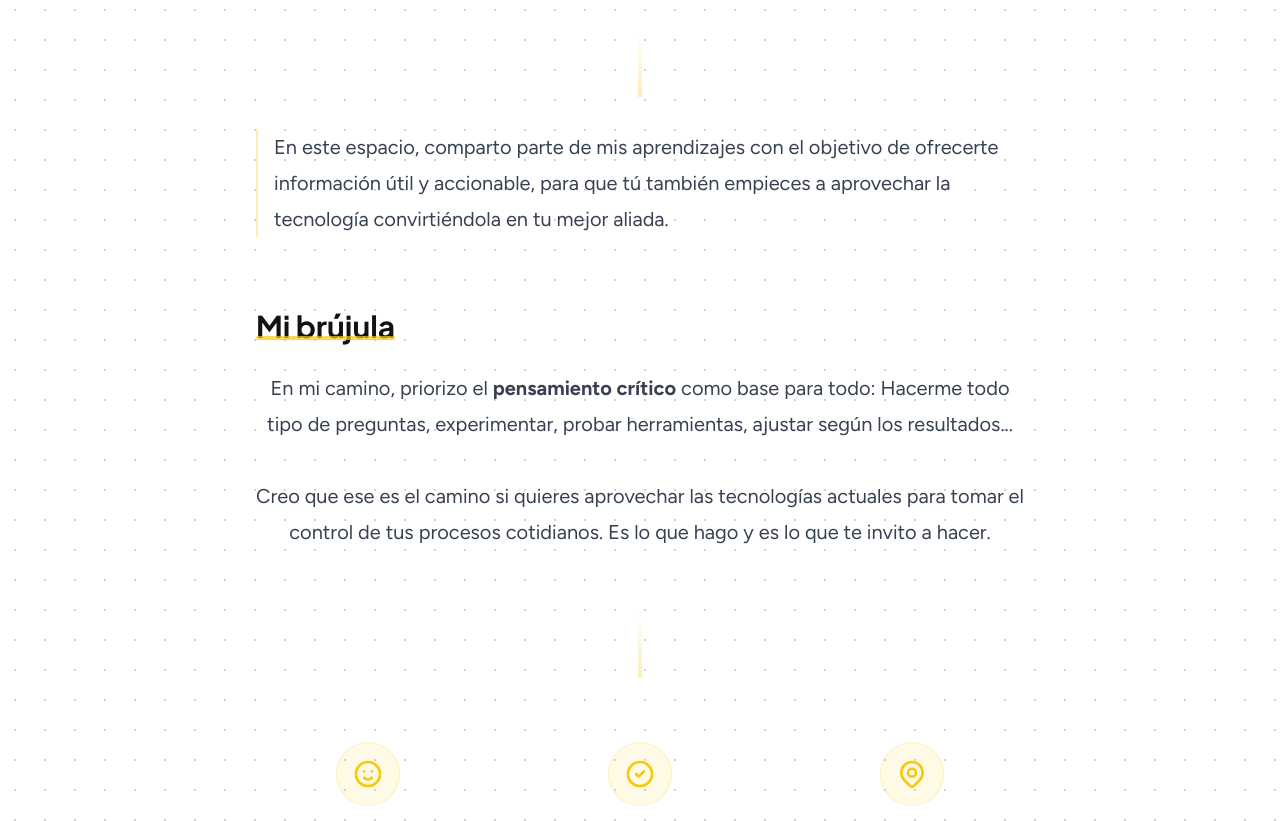
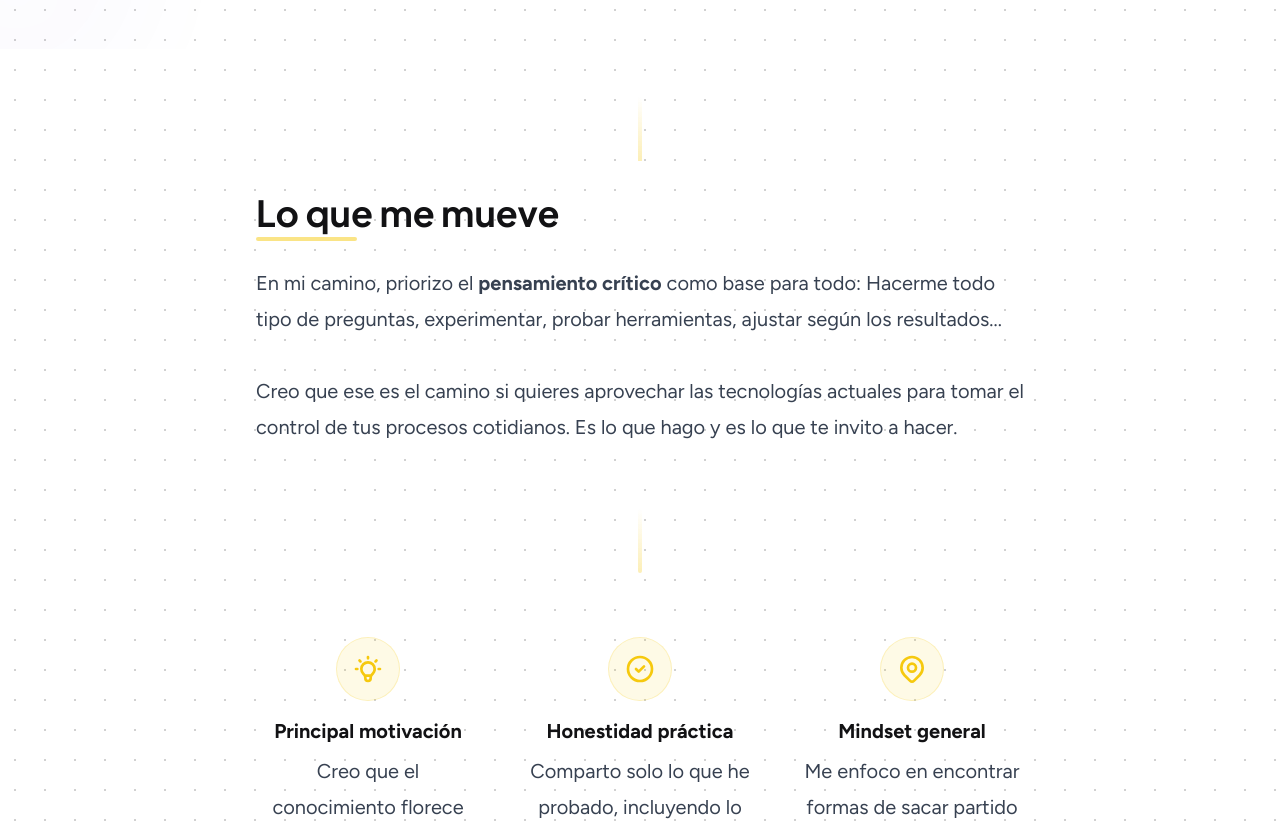
Before and after one commit to juanda-pro/juanda.pro, a Vue app in the folder app/: page /soy in a window 1280 px wide. Shown: the part 880-1701 px from the top of the page. Built offline with nearby package versions, Linux system fonts and the light colour scheme.

Commit message:
feat(content): Actualizar textos de la página 'Soy' y sincronizar documentación

```diff
--- a/app/src/views/SoyView.vue
+++ b/app/src/views/SoyView.vue
@@ -60,6 +60,8 @@ onMounted(() => {
           <div class="md:w-3/4 text-center md:text-left fade-in-element transform transition-all duration-700 opacity-0 translate-y-4">
             <p class="text-xl md:text-2xl text-secondary-light dark:text-secondary-dark leading-relaxed">
               Hola, soy Juan David Ocampo, aunque la mayoría me llama Juanda. Desde hace años, me apasiona explorar herramientas que simplifican procesos administrativos, como hojas de cálculo, scripts, bases de conocimiento o automatizaciones con iA.
+              <br><br>
+              En este espacio, comparto parte de mis aprendizajes con el objetivo de ofrecerte información útil y accionable, para que tú también empieces a aprovechar la tecnología convirtiéndola en tu mejor aliada.
             </p>
           </div>
         </div>
@@ -71,21 +73,11 @@ onMounted(() => {
       <!-- Elemento decorativo de conexión -->
       <div class="absolute top-0 left-1/2 transform -translate-x-1/2 -translate-y-1/2 w-1 h-16 bg-gradient-to-b from-transparent to-brand-accent/30 dark:to-brand-accent/20"></div>
       <div class="max-w-3xl mx-auto prose prose-lg lg:prose-xl dark:prose-invert text-secondary-light dark:text-secondary-dark fade-in-element transform transition-all duration-700 opacity-0 translate-y-4">
-        <!-- Second paragraph moved here -->
-        <p class="mb-10 relative pl-4 border-l-2 border-brand-accent/30 dark:border-brand-accent/20">
-          En este espacio, comparto parte de mis aprendizajes con el objetivo de ofrecerte información útil y accionable, para que tú también empieces a aprovechar la tecnología convirtiéndola en tu mejor aliada.
-        </p>
-
-        <h2 class="text-2xl md:text-3xl font-bold font-heading text-primary-light dark:text-primary-dark mb-6 inline-flex items-center gap-3">
-          <span class="relative inline-block">
-            Mi brújula
-            <span class="absolute bottom-0 left-0 w-full h-1 bg-brand-accent/70 dark:bg-brand-accent/50 rounded-full transform -translate-y-1"></span>
-          </span>
+        <h2 class="text-4xl font-bold font-heading text-primary-light dark:text-primary-dark mb-8 relative inline-block">
+          Lo que me mueve
+          <span class="absolute -bottom-2 left-0 w-1/3 h-1 bg-brand-accent/50 rounded-full"></span>
         </h2>
-
-
-
-        <p class="text-center max-w-3xl mx-auto">
+        <p>
           En mi camino, priorizo el <strong>pensamiento crítico</strong> como base para todo: Hacerme todo tipo de preguntas, experimentar, probar herramientas, ajustar según los resultados...
           <br><br>
           Creo que ese es el camino si quieres aprovechar las tecnologías actuales para tomar el control de tus procesos cotidianos. Es lo que hago y es lo que te invito a hacer.
@@ -99,9 +91,9 @@ onMounted(() => {
         <ul class="not-prose grid md:grid-cols-3 gap-12 text-center pl-0">
           <li class="fade-in-element opacity-0 transform translate-y-4">
             <div class="mb-4 inline-flex items-center justify-center w-16 h-16 rounded-full bg-brand-accent/10 dark:bg-brand-accent/5 border border-brand-accent/20">
-              <!-- Icono para Motivación (e.g., una semilla o planta) -->
+              <!-- Icono para Motivación (e.g., una bombilla o una semilla) -->
               <svg xmlns="http://www.w3.org/2000/svg" class="h-8 w-8 text-brand-accent" fill="none" viewBox="0 0 24 24" stroke="currentColor" stroke-width="2">
-                <path stroke-linecap="round" stroke-linejoin="round" d="M14.828 14.828a4 4 0 01-5.656 0M9 10h.01M15 10h.01M21 12a9 9 0 11-18 0 9 9 0 0118 0z" />
+                <path stroke-linecap="round" stroke-linejoin="round" d="M9.663 17h4.673M12 3v1m6.364 1.636l-.707.707M21 12h-1M4 12H3m3.343-5.657l-.707-.707m2.828 9.9a5 5 0 117.072 0l-.548.547A3.374 3.374 0 0014 18.469V19a2 2 0 11-4 0v-.531c0-.895-.356-1.754-.988-2.386l-.548-.547z" />
               </svg>
             </div>
             <h4 class="text-xl font-bold text-primary-light dark:text-primary-dark mb-2">Principal motivación</h4>
```
Also changed, not shown: 1 other file (tests, documents, lock files or other folders).
